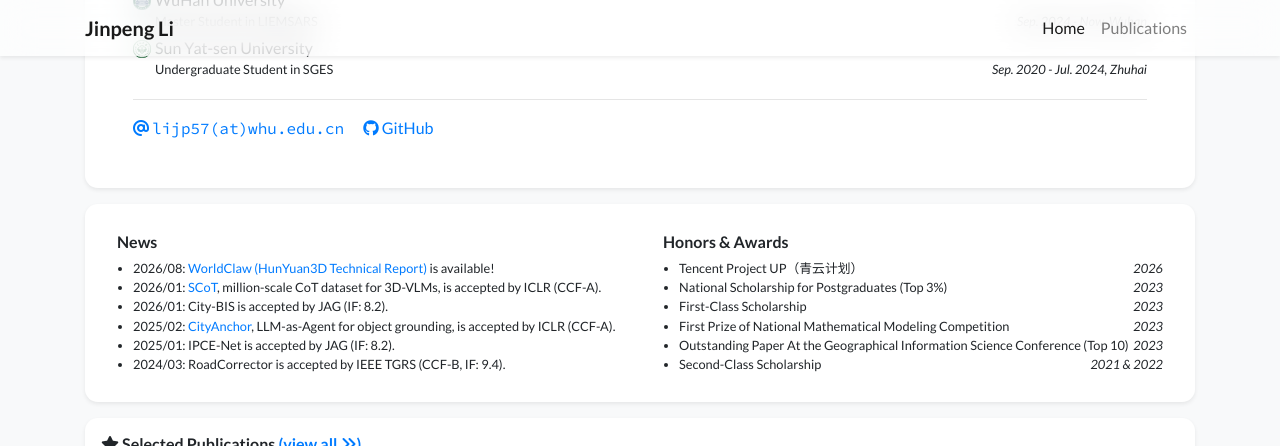
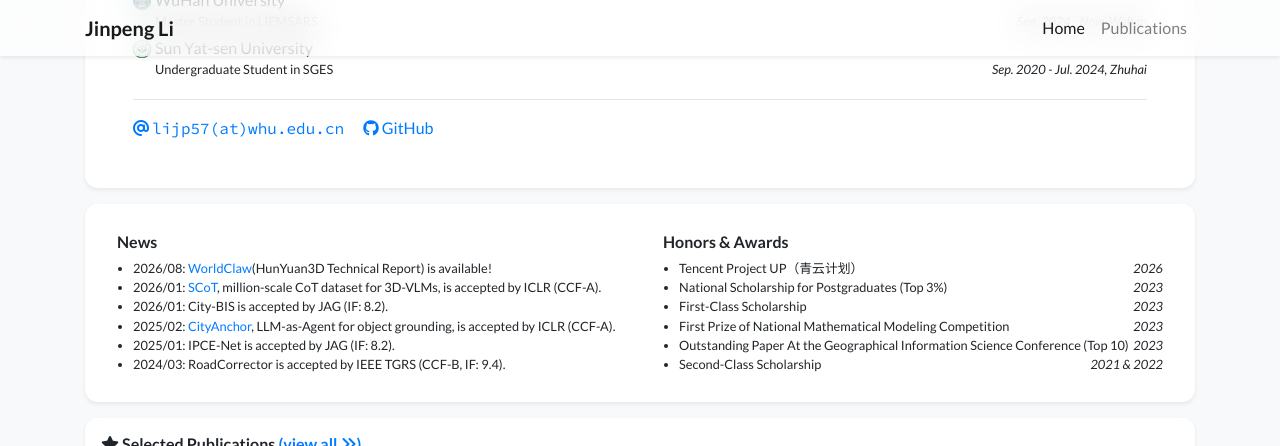
Before and after one commit to Lijp411/Lijp411.github.io, a Jekyll site: the page built from index.html, in a window 1280 px wide and 900 px high, scrolled down 446 px, cut to the strip 0-446 px from the top of the window. Built offline with Jekyll 4.4.1, drawn with Linux system fonts in a browser that asks for light colours; nearby versions of some CDN libraries; a style sheet for code colours, icons or effects is not loaded; part of the change alters nothing that is shown.

```diff
--- a/_data/profile.yml
+++ b/_data/profile.yml
@@ -67,7 +67,7 @@ portrait_caption: >-
 
 news:
 - date: [2026/08]
-  intr: '<a href="https://arxiv.org/pdf/2608.05248" target="_blank">WorldClaw (HunYuan3D Technical Report)</a> is available!'
+  intr: '<a href="https://arxiv.org/pdf/2608.05248" target="_blank">WorldClaw</a>(HunYuan3D Technical Report) is available!'
 - date: [2026/01]
   intr: '<a href="https://openreview.net/pdf?id=5Tph6wFMOm" target="_blank">SCoT</a>, million-scale CoT dataset for 3D-VLMs, is accepted by ICLR (CCF-A).'
 - date: [2026/01]
```
